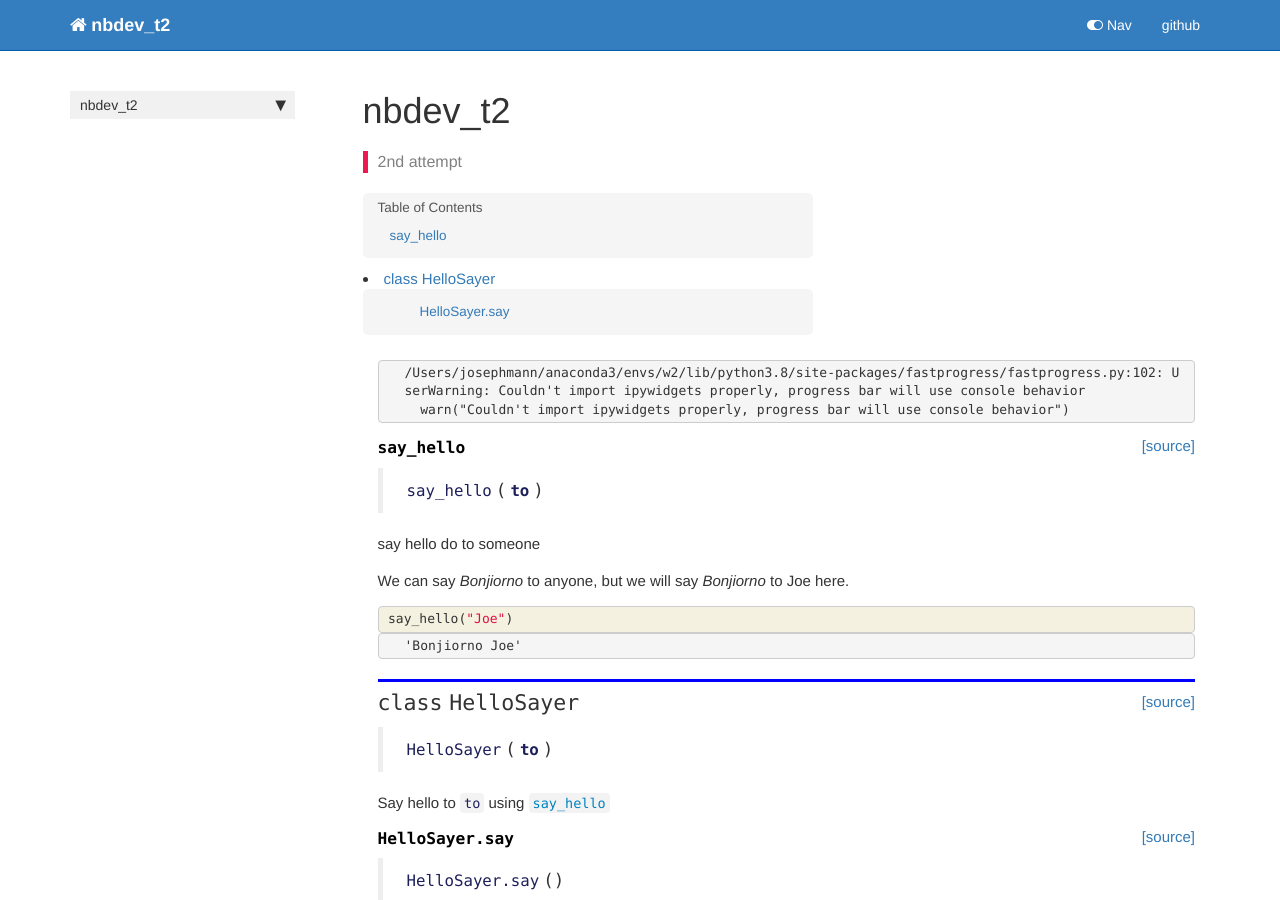
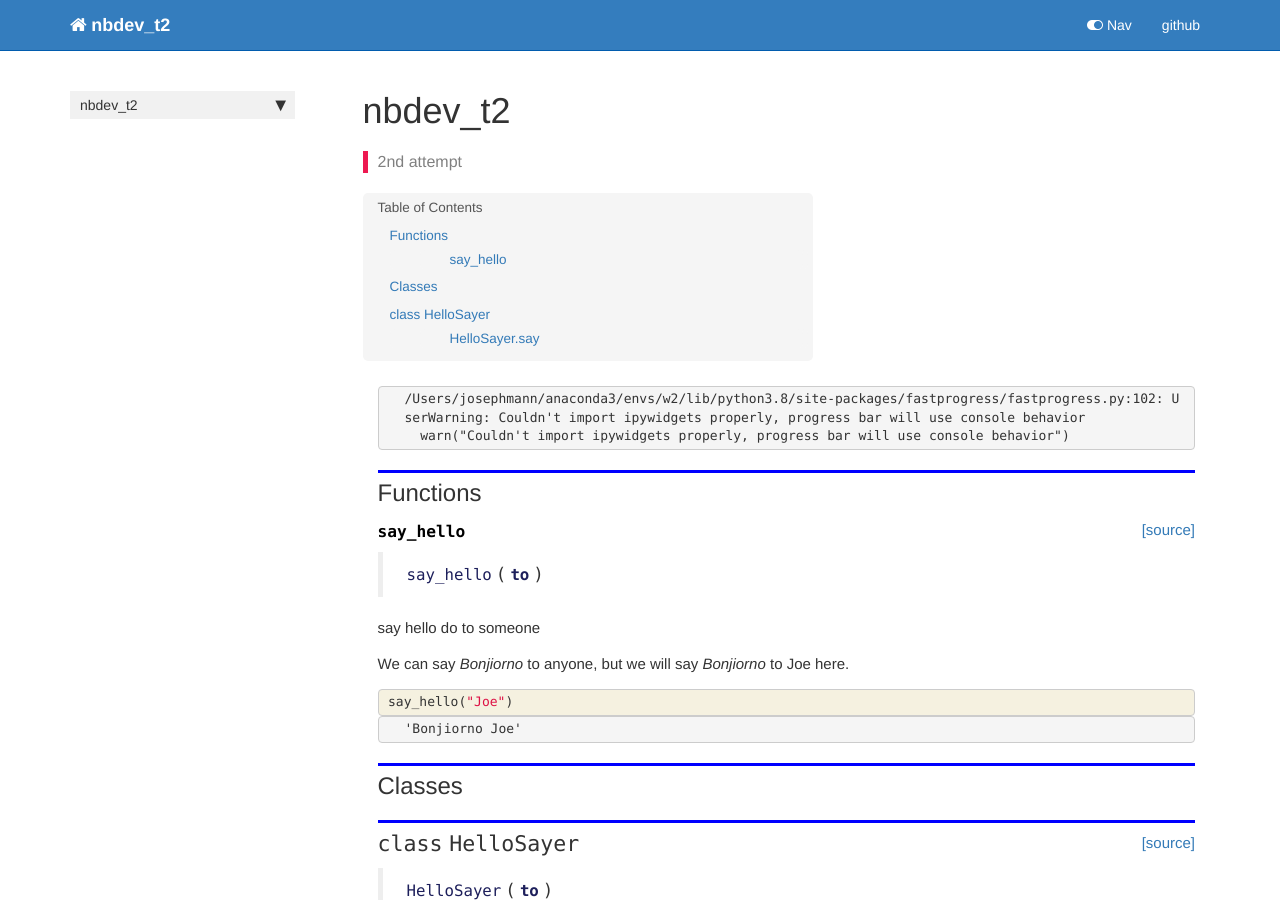
Before and after one commit to josephsmann/nbdev_t2, a Jekyll site: the page built from docs/core.html, in a window 1280 px wide and 900 px high. Built offline with Jekyll 4.4.1, drawn with Linux system fonts in a browser that asks for light colours; nearby versions of some CDN libraries; comment, search, counter and statistics services are not loaded.

Commit message:
added subsections

```diff
--- a/docs/core.html
+++ b/docs/core.html
@@ -43,6 +43,12 @@
 </div>
     {% endraw %}
 
+<div class="cell border-box-sizing text_cell rendered"><div class="inner_cell">
+<div class="text_cell_render border-box-sizing rendered_html">
+<h2 id="Functions">Functions<a class="anchor-link" href="#Functions"> </a></h2>
+</div>
+</div>
+</div>
     {% raw %}
 
 <div class="cell border-box-sizing code_cell rendered">
@@ -115,6 +121,12 @@
 </div>
     {% endraw %}
 
+<div class="cell border-box-sizing text_cell rendered"><div class="inner_cell">
+<div class="text_cell_render border-box-sizing rendered_html">
+<h2 id="Classes">Classes<a class="anchor-link" href="#Classes"> </a></h2>
+</div>
+</div>
+</div>
     {% raw %}
 
 <div class="cell border-box-sizing code_cell rendered">
```
Also changed, not shown: 1 other file.
